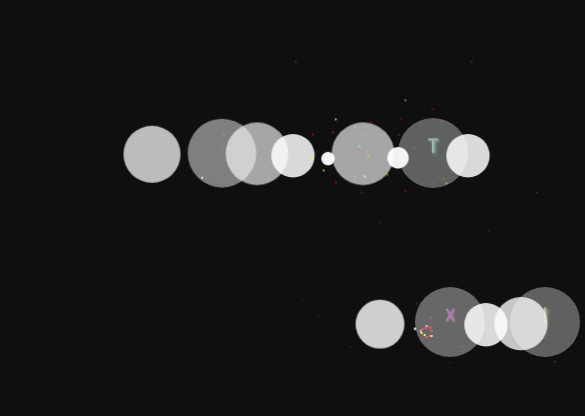
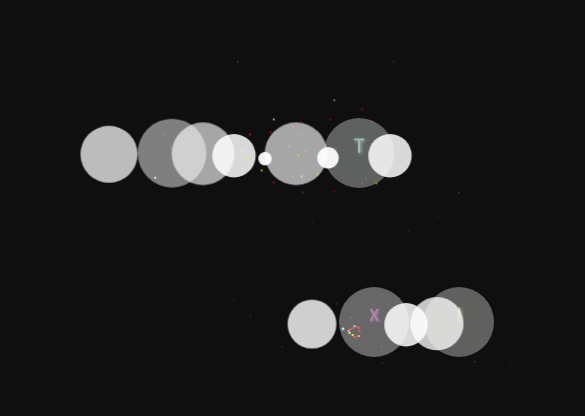
Before and after one commit to Maxim1919/hb, a plain HTML site: page index.html in a window 390 px wide. Shown: the part 128-544 px from the top of the page, 585 px wide, since content can reach past the window. Drawn offline with Linux system fonts and the light colour scheme.

Commit message:
Update style.css

```diff
--- a/style.css
+++ b/style.css
@@ -108,7 +108,7 @@ body {
     width: 0.5vmin;
     opacity: 0;
     top: var(--top);
-    left: var(--left);
+    left: calc(10% + calc(var(--left)*6%));
     aspect-ratio: 1;
     background:
 
@@ -135,7 +135,7 @@ body {
     position: absolute;
     opacity: 0;
     top: var(--top);
-    left: var(--left);
+    left: calc(10% + calc(var(--left)*6%));
     transform: translate(-50%, -50%) scale(0);
     border-radius: 50%;
     background-color: #fff;
@@ -151,7 +151,7 @@ body {
    position: absolute;
    opacity: 0;
    top: var(--top);
-   left: var(--left);
+   left: calc(10% + calc(var(--left)*6%));
    transform: translate(-50%, 0%);
    color: var(--color);
    font-size: 3rem;
@@ -164,7 +164,7 @@ body {
     position: absolute;
     opacity: 0;
     top: var(--top);
-   left: var(--left);
+    left: calc(10% + calc(var(--left)*6%));
    transform: translate(-50%, -80%);
    animation: globus 13s infinite;
    animation-delay: var(--delay);
@@ -203,18 +203,18 @@ body {
   z-index:-100;
   }
 
-@media (max-width: 550px) {
+  @media (max-width: 400px) {
     .lletra {
       font-size: 2rem;
-      left: calc(30% + calc(var(--left)*9%));
+      left: calc(20% + calc(var(--left)*8%));
     }
     .globus {
-      left: calc(30% + calc(var(--left)*9%));
+      left: calc(20% + calc(var(--left)*8%));
     }
     .cercle{
-      left: calc(30% + calc(var(--left)*9%));
+      left: calc(20% + calc(var(--left)*8%));
     }
     .firework{
-      left: calc(30% + calc(var(--left)*9%));
+      left: calc(20% + calc(var(--left)*8%));
     }
   }
```
